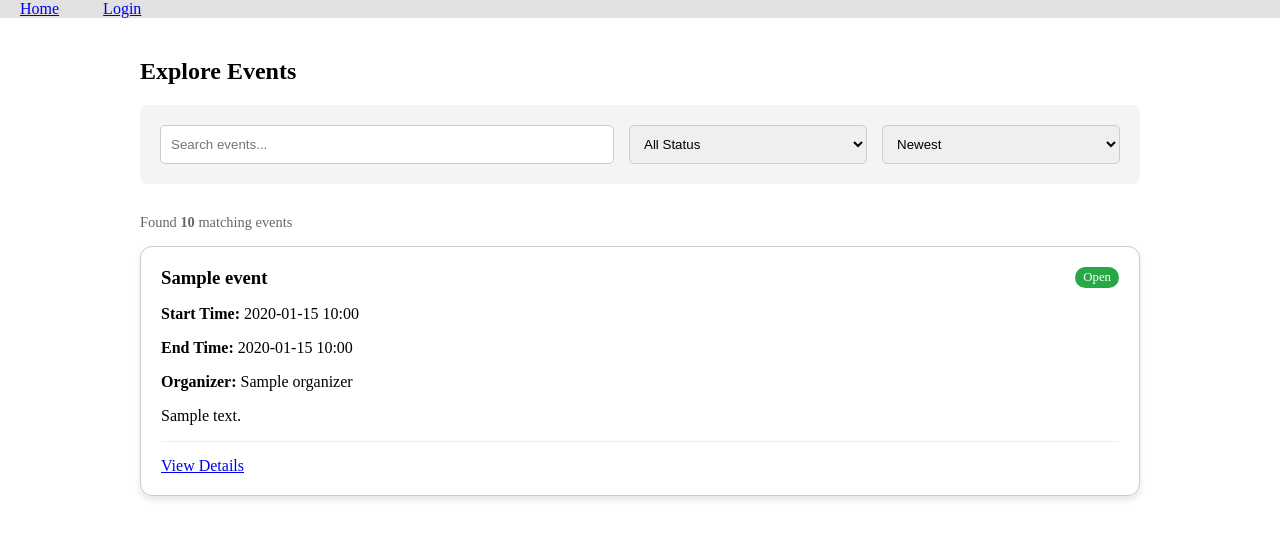
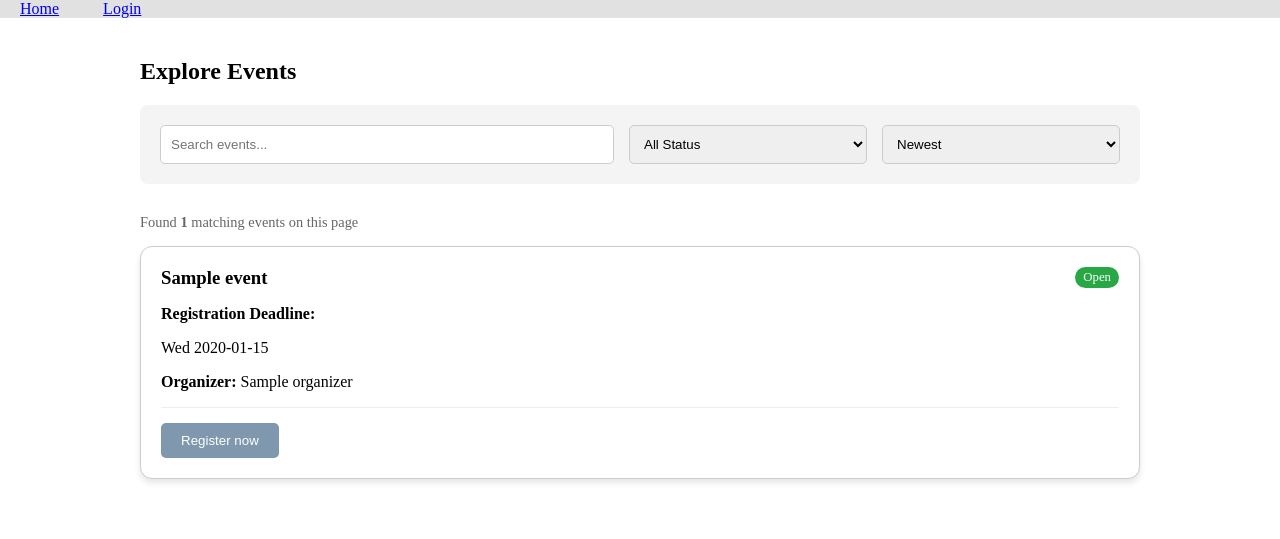
Before and after one commit to Yi-NightFish/HackHub, a Flask app: template app/templates/explore.html in a window 1280 px wide. Shown: the top 539 px of the page. Run offline with Flask 3, Linux system fonts and the light colour scheme; the template is opened without the code that fills it: most values are stand-ins (such as "Sample title", 1, 10 or a date in 2020); some libraries are stand-ins or nearby versions.

Commit message:
edit time and page

```diff
--- a/app/templates/partials/event_list.html
+++ b/app/templates/partials/event_list.html
@@ -1,5 +1,5 @@
 <div style="margin-bottom: 15px; color: #666; font-size: 0.9em;">
-    Found <strong>{{ paginate.total }}</strong> matching events
+    Found <strong>{{ events|length }}</strong> matching events on this page
 </div>
 <div style="display: grid; grid-template-columns: repeat(auto-fit, minmax(300px, 1fr)); gap: 20px;">
     {% for event in events %}
@@ -8,12 +8,11 @@
             <h3 style="margin: 0;">{{ event.title }}</h3>
             <span style="font-size: 0.8em; color: white; background: {% if event.status == 'open' %}#28a745{% elif event.status == 'cancelled' %}#dc3545{% elif event.status == 'completed' %}#6c757d{% elif event.status == 'ongoing' %}#007bff{% else %}#17a2b8{% endif %}; padding: 3px 8px; border-radius: 12px;">{{ event.status.capitalize() }}</span>
         </div>
-        <p><strong>Start Time:</strong> {{ event.start_time.strftime('%Y-%m-%d %H:%M') }}</p>
-        <p><strong>End Time:</strong> {{ event.end_time.strftime('%Y-%m-%d %H:%M') }}</p>
+        <p><strong>Registration Deadline:</strong></p>
+            <p>{{ event.start_time.strftime('%a %Y-%m-%d') }}</p>
         <p><strong>Organizer:</strong> {{ event.organizer.name }}</p>
-        <p>{{ event.description[:100] }}{% if event.description|length > 100 %}...{% endif %}</p>
         <div style="margin-top: 15px; border-top: 1px solid #eee; padding-top: 15px;">
-            <a href="/event/{{ event.id }}">View Details</a>
+            <button hx-get="/event/{{ event.id }}" style="padding: 10px 20px; background: #7f98ae; color: white; border: none; border-radius: 5px; cursor: pointer;">Register now</button>
         </div>
     </div>
     {% else %}
@@ -39,7 +38,7 @@
         {% if paginate.has_next %}
         <button hx-get="/explore?page={{ paginate.next_num }}"
                 hx-target="#event-list"
-                hx-include="[name='search'], [name='status'], [name='start_date'], [name='sort']"
+                hx-include="[name='search'], [name='status'], [name='sort']"
                 style="padding: 8px 15px; cursor: pointer;">
             Next
         </button>
```
